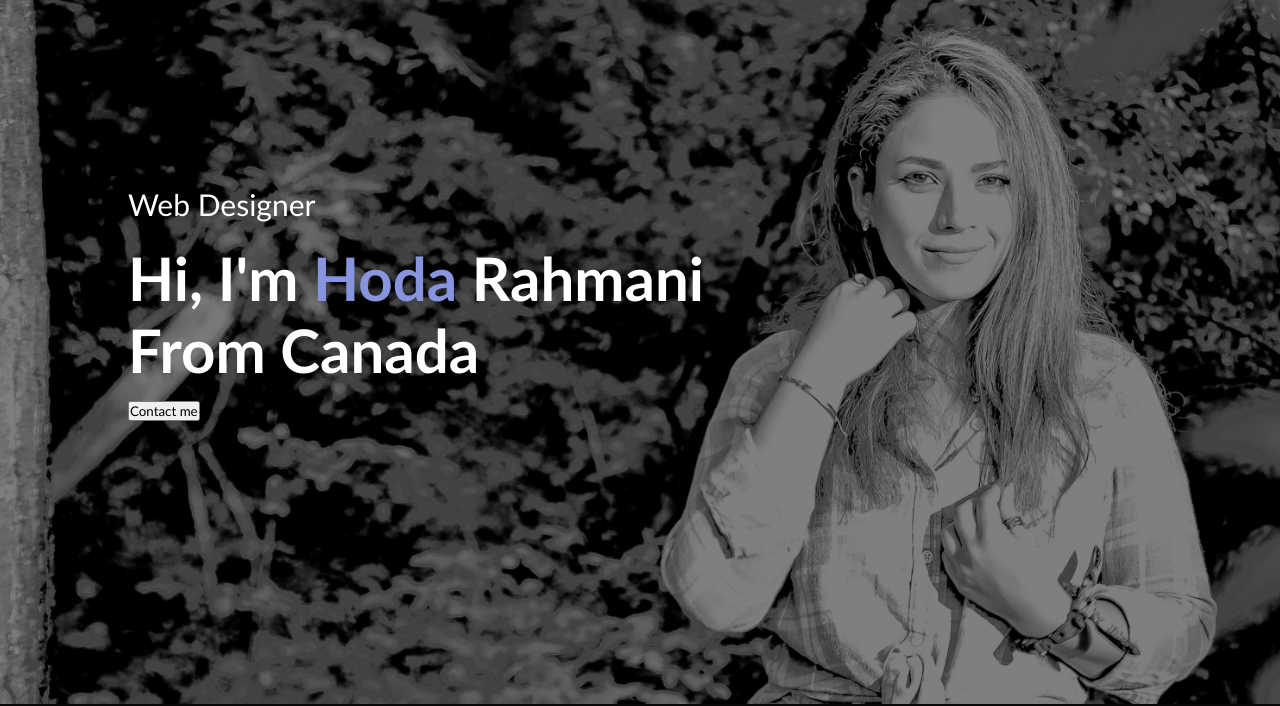
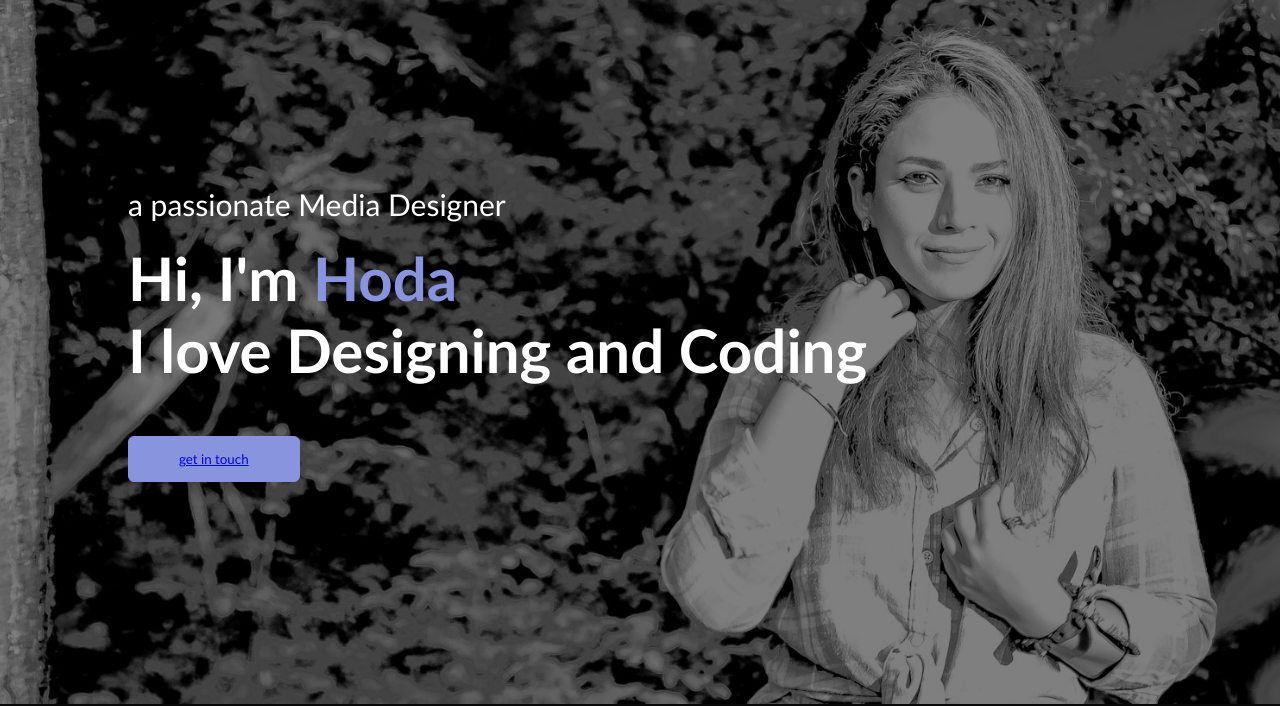
Before and after one commit to rahm0126/portfolio, a plain HTML site: page index.html in a window 1280 px wide. Shown: the part 96-802 px from the top of the page. Drawn offline with Linux system fonts and the light colour scheme; files whose address does not match are found by name.

Commit message:
editing header text

```diff
--- a/index.html
+++ b/index.html
@@ -4,7 +4,7 @@
   <meta charset="UTF-8">
   <meta http-equiv="X-UA-Compatible" content="IE=edge">
   <meta name="viewport" content="width=device-width,initial-scale=1">
-  <title>My Portfolio</title>
+  <title>Hoda Rahmani Portfolio</title>
   <link rel="stylesheet" href="css/main.css">
   <script src="https://kit.fontawesome.com/94f7b91cb2.js" crossorigin="anonymous"></script>
 </head>
@@ -24,9 +24,9 @@
         <i class="fa-solid fa-bars menu" onclick="openmenu()"></i>
       </nav>
       <div class="header-text">
-        <p>Web Designer</p>
-        <h1>Hi, I'm <span>Hoda</span> Rahmani<br> From Canada</h1>
-        <button>Contact me</button>
+        <p>a passionate Media Designer</p>
+        <h1>Hi, I'm <span>Hoda</span><br> I love Designing and Coding</h1>
+        <button type="button" class="btn btn2"><a href="#contact">get in touch</a></button>
       </div>
     </div>
   </div>
@@ -202,7 +202,7 @@
     </div>
   </div>
   <div class="copyright">
-    <p>Copyright © Hoda, 2022 <i class="fa-solid fa-face-smile-beam"></i></p>
+    <p>Copyright © Hoda, 2022. <i class="fa-solid fa-face-smile-beam"></i></p>
   </div>
  </div>
 
```
